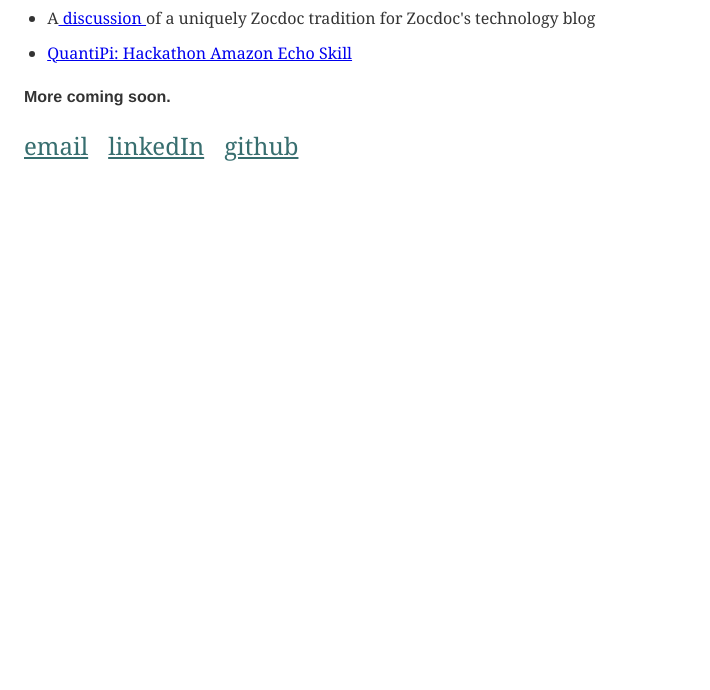
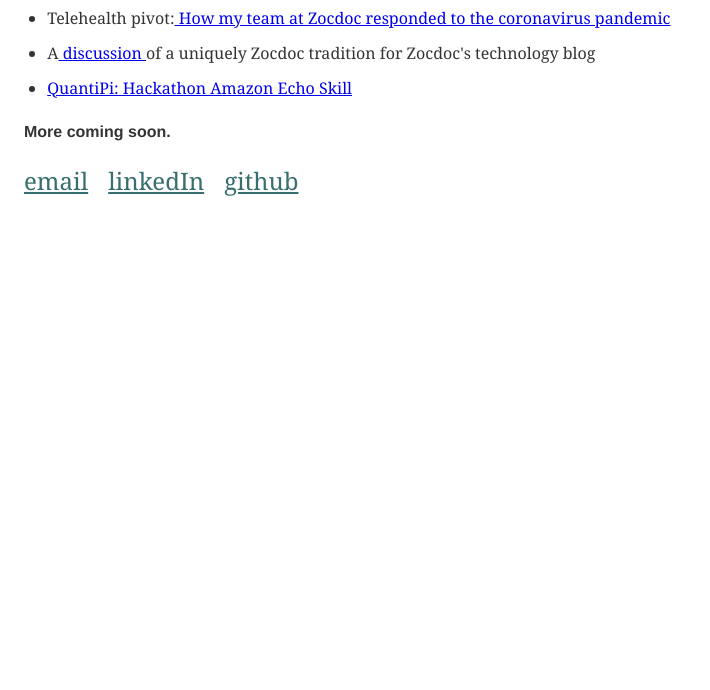
Before and after one commit to melissamasia/my-site, a Gatsby site: page /content in a window 1280 px wide. Shown: the part 110-800 px from the top of the page, without its empty margins (0-710 px from the left). Built offline with nearby package versions, Linux system fonts and the light colour scheme; Gatsby itself is replaced by a stand-in of ours.

Commit message:
feat: add protocol link

```diff
--- a/src/pages/about.tsx
+++ b/src/pages/about.tsx
@@ -26,7 +26,7 @@
 )
 
 const AboutContainer = styled.div`
-  margin-top: 54px;
+  margin: 54px 0px 20px 0px;
   text-align: center;
 `;
 
--- a/src/pages/content.tsx
+++ b/src/pages/content.tsx
@@ -10,6 +10,10 @@
       <ContentContainer>
         <h1>Content + Projects</h1>
           <ul>
+            <li>
+              Telehealth pivot:
+             <a href="https://www.protocol.com/zocdoc-coronavirus-telehealth-pivot"> How my team at Zocdoc responded to the coronavirus pandemic</a>
+            </li>
             <li>A
               <a href="https://medium.com/zocdoc-engineering/hosting-zocdocs-discount-academy-awards-a6ae2764580f"> discussion </a>
               of a uniquely Zocdoc tradition for Zocdoc's technology blog
```
